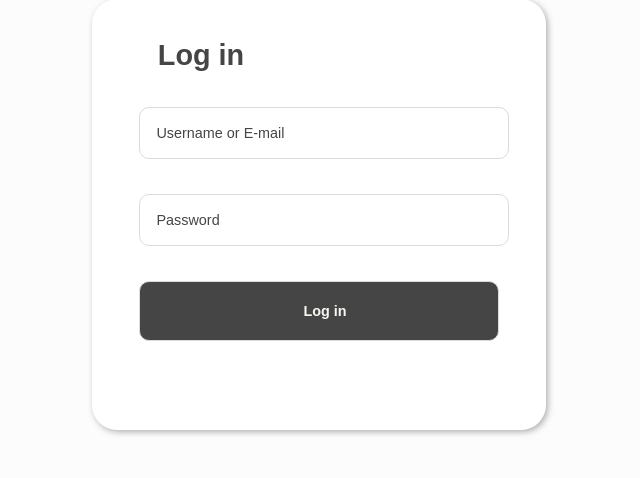
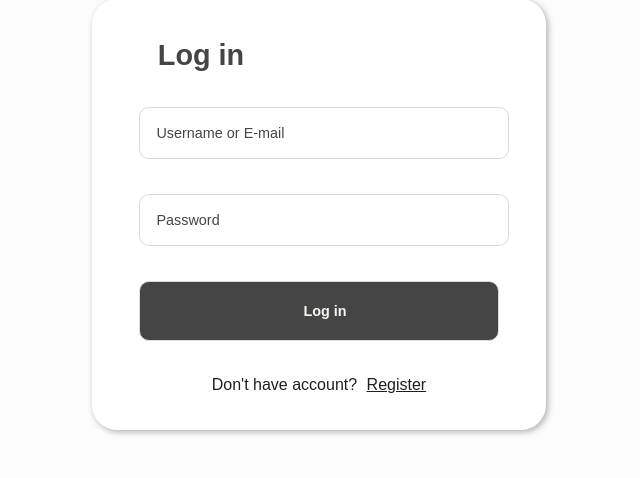
Before and after one commit to CodeBoySoca/flask-event-scheduler, a Flask app: page / in a window 1280 px wide. Shown: the part 189-667 px from the top of the page, without its empty margins (321-961 px from the left). Run offline with Flask 3, Linux system fonts and the light colour scheme.

Commit message:
CSS for the login and registration links

```diff
--- a/static/css/main.css
+++ b/static/css/main.css
@@ -314,3 +314,18 @@ input:checked+.toggle-switch:before {
     cursor: pointer;
     font-weight: 600;
 }
+
+.login span {
+    color: #201f1f;
+    font: normal 200 1em "dejanire-sans", sans-serif;
+    text-align: center;
+    margin: 0 auto;
+    width: 75%;
+    display: block;
+}
+
+.login a {
+    color: #201f1f;
+    font: normal 200 1em "dejanire-sans", sans-serif;
+    padding-left: 5px;
+}
--- a/templates/login.html
+++ b/templates/login.html
@@ -6,6 +6,7 @@
     <input type="text" name="username" placeholder="Username or E-mail" required>
     <input type="password" name="password" placeholder="Password" required>
     <input type="submit" value=" Log in">
+    <span>Don&apos;t have account? <a href="{{ url_for('register')}}">Register</a></span>
   </form>
 </div>
 {% endblock %}
```
Also changed, not shown: 1 other file.
